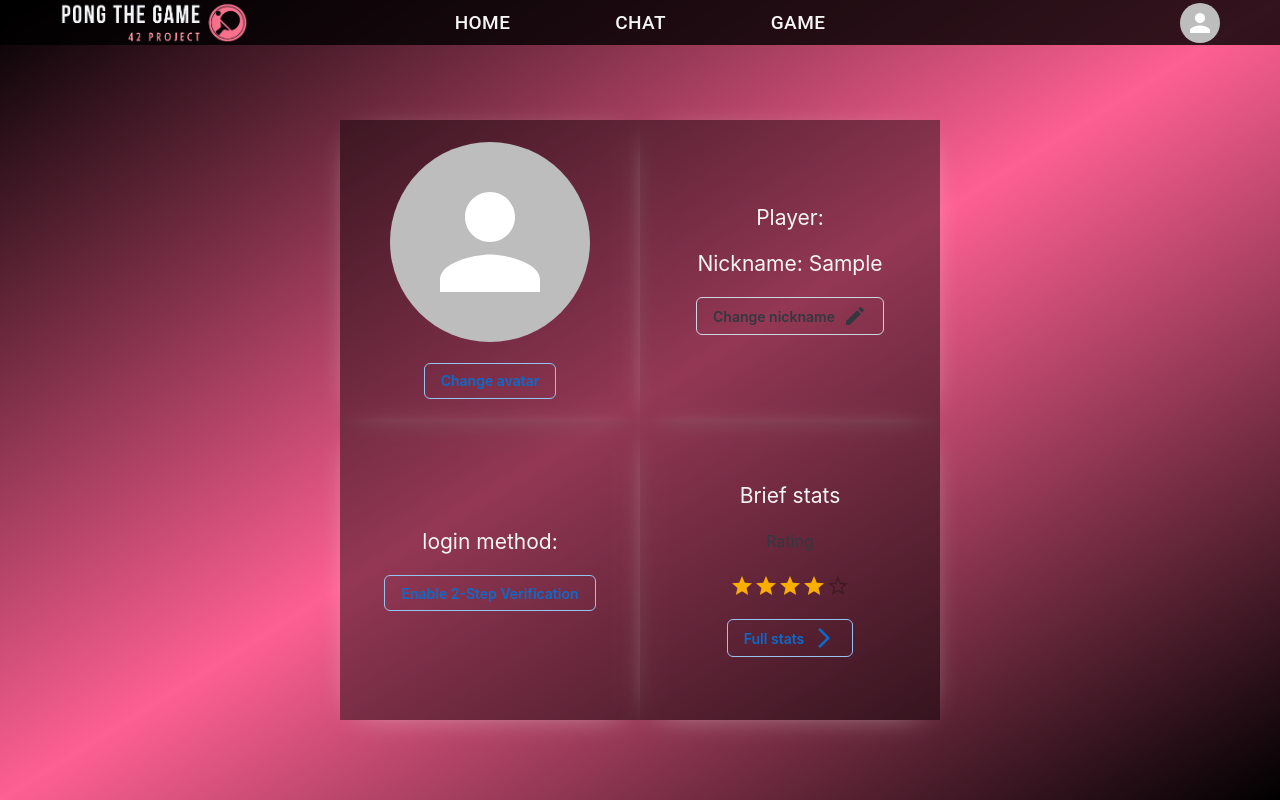
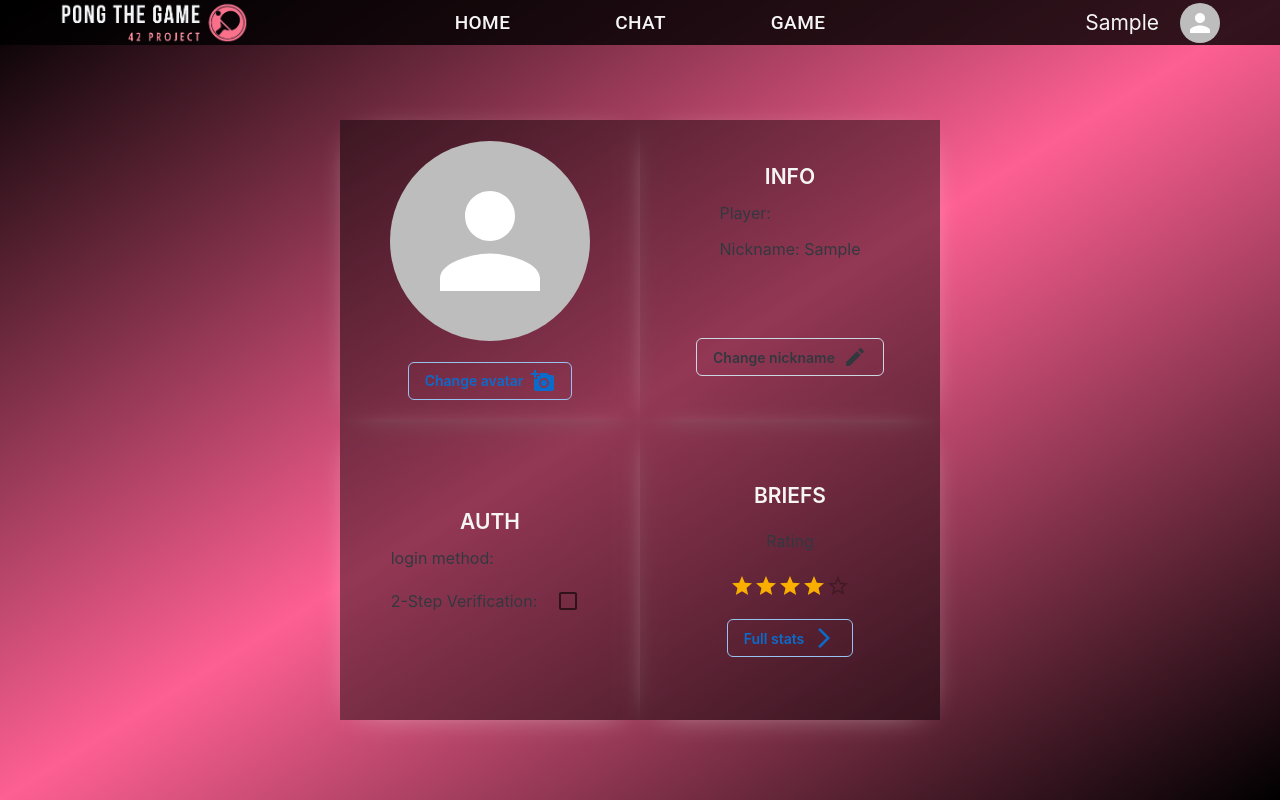
Before and after one commit to jesuisstan/PongTheGame, a React (Create React App) app in the folder frontend/: page /profile in a window 1280 px wide. Both pictures are taken after typing "Sample" into the empty fields and a click on the button "Submit". Built offline with nearby package versions, Linux system fonts and the light colour scheme; no server answers.

Commit message:
profile page modified

```diff
--- a/frontend/src/App.tsx
+++ b/frontend/src/App.tsx
@@ -31,6 +31,7 @@ function App() {
       .then((res) => res.json())
       .then((res) => {
         setUser(res);
+        console.log("useEffect runs"); //todo
       })
       .catch((err) => {
         console.log(err);
--- a/frontend/src/components/layouts/MenuBar.module.css
+++ b/frontend/src/components/layouts/MenuBar.module.css
@@ -21,6 +21,7 @@
   display: flex;
   align-items: center;
   justify-content: flex-end;
+  gap: 21px;
 }
 
 .center {
@@ -35,3 +36,9 @@
   width: 189px;
   height: 42px;
 }
+
+.nickname {
+  color: whitesmoke;
+  font-size: 21px;
+  text-decoration: none;
+}
--- a/frontend/src/components/layouts/MenuBar.tsx
+++ b/frontend/src/components/layouts/MenuBar.tsx
@@ -51,6 +51,7 @@ const MenuBar = ({ user }: any) => {
           </Button>
         </div>
         <div className={styles.right}>
+          <div className={styles.nickname}>{user.nickname}</div>
           <Box sx={{ flexGrow: 0 }}>
             <Tooltip title="Open settings">
               <IconButton onClick={handleOpenUserMenu} sx={{ p: 0 }}>
@@ -73,10 +74,16 @@ const MenuBar = ({ user }: any) => {
               open={Boolean(anchorElUser)}
               onClose={handleCloseUserMenu}
             >
-              <MenuItem onClick={handleCloseUserMenu}>
+              <MenuItem
+                disabled={user.provider ? false : true}
+                onClick={handleCloseUserMenu}
+              >
                 <div onClick={(event) => navigate('/profile')}>Profile</div>
               </MenuItem>
-              <MenuItem onClick={handleCloseUserMenu}>
+              <MenuItem
+                disabled={user.provider ? false : true}
+                onClick={handleCloseUserMenu}
+              >
                 <div onClick={(event) => navigate('/match_history')}>
                   History
                 </div>
--- a/frontend/src/components/profile/Profile.module.css
+++ b/frontend/src/components/profile/Profile.module.css
@@ -46,7 +46,7 @@
   box-shadow: 0px 5px 33px -21px whitesmoke;
   display: flex;
   align-items: center;
-  justify-content: center;
+  justify-content: space-evenly;
   background-color: rgba(0, 0, 0, 0.42);
   flex-direction: column;
   gap: 21px;
--- a/frontend/src/components/profile/Profile.tsx
+++ b/frontend/src/components/profile/Profile.tsx
@@ -2,6 +2,7 @@ import { useState } from 'react';
 import Avatar from '@mui/material/Avatar';
 import Rating from '@mui/material/Rating';
 import ArrowForwardIosIcon from '@mui/icons-material/ArrowForwardIos';
+import AddAPhotoIcon from '@mui/icons-material/AddAPhoto';
 import Button from '@mui/joy/Button';
 import FormControl from '@mui/joy/FormControl';
 import FormLabel from '@mui/joy/FormLabel';
@@ -10,6 +11,9 @@ import Modal from '@mui/joy/Modal';
 import ModalDialog from '@mui/joy/ModalDialog';
 import Stack from '@mui/joy/Stack';
 import Typography from '@mui/joy/Typography';
+import List from '@mui/joy/List';
+import ListItem from '@mui/joy/ListItem';
+import Checkbox from '@mui/material/Checkbox';
 import ChangeNickname from './ChangeNickname';
 import styles from './Profile.module.css';
 
@@ -22,6 +26,10 @@ const Profile = ({ user, setNickname }: any) => {
     if (text) setNickname(text);
     setText('');
     setOpen(false);
+  };
+
+  const enableTwoStepVerification = () => {
+    console.log('2-step Verif checkbox clicked');
   };
 
   return !user.nickname ? (
@@ -63,24 +71,60 @@ const Profile = ({ user, setNickname }: any) => {
       <div className={styles.left}>
         <div className={styles.box1}>
           <Avatar alt="" src={user.avatar} sx={{ width: 200, height: 200 }} />
-          <Button variant="outlined">Change avatar</Button>
+          <Button variant="outlined" endDecorator={<AddAPhotoIcon />}>
+            Change avatar
+          </Button>
         </div>
 
         <div className={styles.box2}>
-          <p>login method: {user.provider}</p>
-          <Button variant="outlined">Enable 2-Step Verification</Button>
+          <div>
+            <Typography
+              id="basic-list-demo"
+              level="body3"
+              textTransform="uppercase"
+              fontWeight="lg"
+            >
+              Auth
+            </Typography>
+            <List aria-labelledby="basic-list-demo">
+              <ListItem>login method: {user.provider}</ListItem>
+              <ListItem>
+                2-Step Verification:{' '}
+                {<Checkbox onClick={enableTwoStepVerification} />}
+              </ListItem>
+            </List>
+          </div>
         </div>
       </div>
 
       <div className={styles.right}>
         <div className={styles.box3}>
-          <p>Player: {user.username}</p>
-          <p>Nickname: {user.nickname}</p>
-          <ChangeNickname user={user} setNickname={setNickname}/>
+          <div>
+            <Typography
+              id="basic-list-demo"
+              level="body3"
+              textTransform="uppercase"
+              fontWeight="lg"
+            >
+              Info
+            </Typography>
+            <List aria-labelledby="basic-list-demo">
+              <ListItem>Player: {user.username}</ListItem>
+              <ListItem>Nickname: {user.nickname}</ListItem>
+            </List>
+          </div>
+          <ChangeNickname user={user} setNickname={setNickname} />
         </div>
 
         <div className={styles.box4}>
-          <p>Brief stats</p>
+          <Typography
+            id="basic-list-demo"
+            level="body3"
+            textTransform="uppercase"
+            fontWeight="lg"
+          >
+            Briefs
+          </Typography>
           <Typography component="legend">Rating</Typography>
           <Rating name="read-only" value={4} readOnly />
           <Button variant="outlined" endDecorator={<ArrowForwardIosIcon />}>
```
Lines whose indentation alone changed are shown as unchanged.
